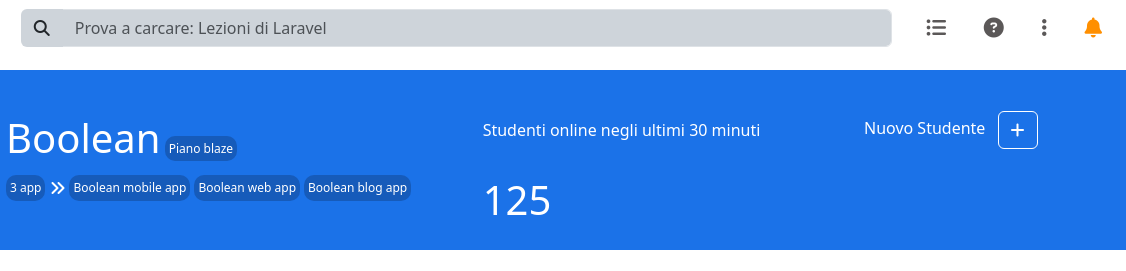
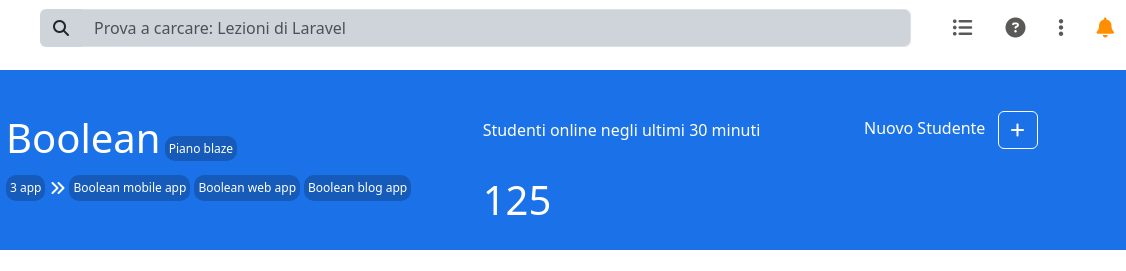
Before and after one commit to Ant0C/html-css-bootstrap-dashboard, a plain HTML site: page index.html in a window 1280 px wide. Shown: the top 271 px of the page, 154-1280 px from the left. Drawn offline with nearby package versions, Linux system fonts and the light colour scheme.

Commit message:
FIX button navbar

```diff
--- a/index.html
+++ b/index.html
@@ -29,19 +29,19 @@
                     </div>
                 </form>
 
-                <button class="navbar-toggler border-0 icon_nav" type="button" data-bs-toggle="collapse" data-bs-target="#navbarSupportedContent" aria-controls="navbarSupportedContent" aria-expanded="false" aria-label="Toggle navigation">
+                <button class="navbar-toggler p-0 border-0 icon_nav" type="button" data-bs-toggle="collapse" data-bs-target="#navbarSupportedContent" aria-controls="navbarSupportedContent" aria-expanded="false" aria-label="Toggle navigation">
                     <i class="fa-solid fa-list-ul icon_color"></i>
                 </button>
 
-                <button class="navbar-toggler border-0 icon_nav" type="button" data-bs-toggle="collapse" data-bs-target="#navbarSupportedContent" aria-controls="navbarSupportedContent" aria-expanded="false" aria-label="Toggle navigation">
+                <button class="navbar-toggler p-0 border-0 icon_nav" type="button" data-bs-toggle="collapse" data-bs-target="#navbarSupportedContent" aria-controls="navbarSupportedContent" aria-expanded="false" aria-label="Toggle navigation">
                     <i class="fa-solid fa-circle-question icon_color"></i>
                 </button>
 
-                <button class="navbar-toggler border-0 icon_nav" type="button" data-bs-toggle="collapse" data-bs-target="#navbarSupportedContent" aria-controls="navbarSupportedContent" aria-expanded="false" aria-label="Toggle navigation">
+                <button class="navbar-toggler p-0 border-0 icon_nav" type="button" data-bs-toggle="collapse" data-bs-target="#navbarSupportedContent" aria-controls="navbarSupportedContent" aria-expanded="false" aria-label="Toggle navigation">
                     <i class="fa-solid fa-ellipsis-vertical icon_color"></i>
                 </button>
 
-                <button class="navbar-toggler border-0 icon_bell" type="button" data-bs-toggle="collapse" data-bs-target="#navbarSupportedContent" aria-controls="navbarSupportedContent" aria-expanded="false" aria-label="Toggle navigation">
+                <button class="navbar-toggler p-0 border-0 icon_bell" type="button" data-bs-toggle="collapse" data-bs-target="#navbarSupportedContent" aria-controls="navbarSupportedContent" aria-expanded="false" aria-label="Toggle navigation">
                     <i class="fa-solid fa-bell icon_bell"></i>
                 </button>
             </div>
```
